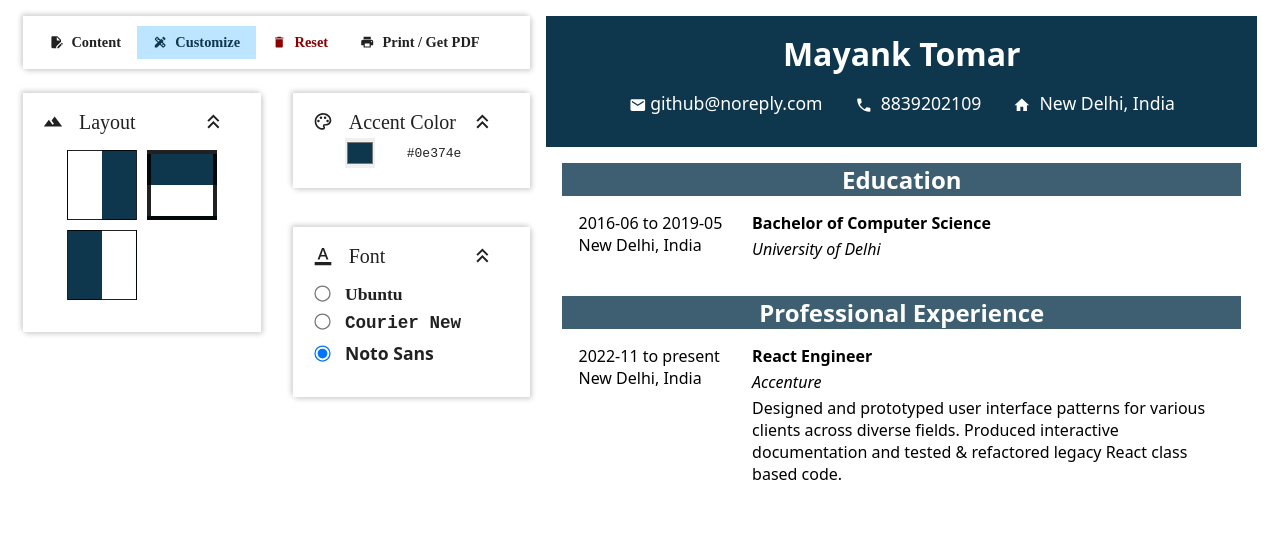
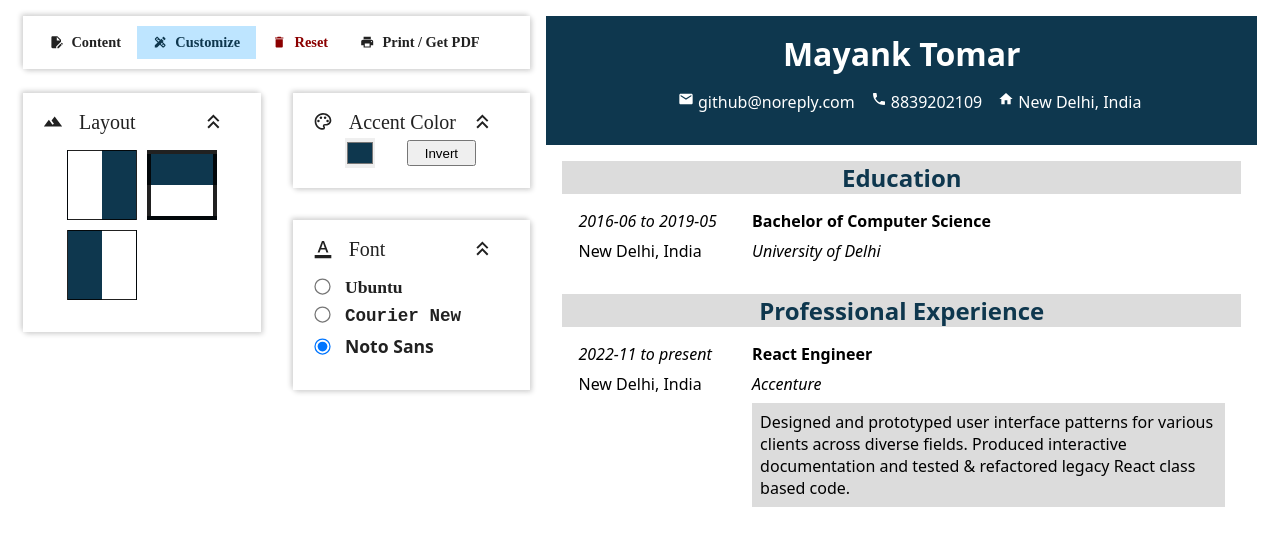
Before and after one commit to mynk-tmr/CV-Builder, a React (Vite) app: page / in a window 1280 px wide. Shown: the top 546 px of the page. Built offline with nearby package versions, Linux system fonts and the light colour scheme.

Commit message:
add(feat) : invert button
Invert colors in resume.

```diff
--- a/src/components/App.jsx
+++ b/src/components/App.jsx
@@ -4,6 +4,7 @@ import CustomizeTab from "./CustomizeTab";
 import Resume from "./Resume/Resume";
 import { useState } from "react";
 import { personalData, educationData, experienceData } from "../assets/data";
+import { useToggle } from "../assets/utils";
 
 export default function App() {
   const [perData, setPersonal] = useState(personalData);
@@ -11,6 +12,7 @@ export default function App() {
   const [expData, setExpData] = useState(experienceData);
   const [activeTab, setActiveTab] = useState(1);
   const [color, setColor] = useState("#0e374e");
+  const [invert, toggleInvert] = useToggle(false);
   const [layout, setLayout] = useState(`"header" "body"`);
   const [font, setFont] = useState("Noto Sans");
 
@@ -53,13 +55,16 @@ export default function App() {
             color,
             layout,
             font,
-            changeColor: (e) => setColor(e.target.value),
+            changeColor: (e) => {
+              if (e.type == "click") toggleInvert();
+              else setColor(e.target.value);
+            },
             changeLayout: (e) => setLayout(e.target.id),
             changeFont: (e) => setFont(e.target.value),
           }}
         />
       )}
-      <Resume {...{perData, eduData, expData, color, font, layout}} />
+      <Resume {...{ perData, eduData, expData, color, invert, font, layout }} />
     </>
   );
 }
--- a/src/components/ColorBox.jsx
+++ b/src/components/ColorBox.jsx
@@ -5,7 +5,9 @@ const ColorBox = ({ color, changeColor }) => (
   <Accordian open={true} head="Accent Color" icon={<ColIco />}>
     <div style={{ display: "flex", alignItems: "center" }}>
       <input type="color" value={color} onChange={changeColor} />
-      <output style={{ fontFamily: "monospace" }}>{color}</output>
+      <button style={{ padding: "0.2rem 1rem" }} onClick={changeColor}>
+        Invert
+      </button>
     </div>
   </Accordian>
 );
--- a/src/components/Resume/Body.jsx
+++ b/src/components/Resume/Body.jsx
@@ -1,10 +1,18 @@
 import InfoSection from "./InfoSection";
 
-export default function Body({ eduData, expData }) {
+export default function Body({ eduData, expData, color, invert }) {
   return (
     <section className="body">
-      <InfoSection head={"Education"} dataset={eduData} />
-      <InfoSection head={"Professional Experience"} dataset={expData} />
+      <InfoSection
+        head={"Education"}
+        dataset={eduData}
+        {...{ color, invert }}
+      />
+      <InfoSection
+        head={"Professional Experience"}
+        dataset={expData}
+        {...{ color, invert }}
+      />
     </section>
   );
 }
--- a/src/components/Resume/InfoSection.jsx
+++ b/src/components/Resume/InfoSection.jsx
@@ -1,9 +1,16 @@
 import StylishPara from "./StylishPara";
 
-export default function InfoSection({ head, dataset }) {
+export default function InfoSection({ head, dataset, color, invert }) {
   return (
     <article className="info-section">
-      <h2>{head}</h2>
+      <h2
+        style={{
+          color: color ,
+          backgroundColor: invert? "black" : "gainsboro",
+          textAlign: "center",
+        }}>
+        {head}
+      </h2>
       {dataset.map((datagroup, index) => (
         <StylishPara key={index} datagroup={datagroup} />
       ))}
--- a/src/components/Resume/Resume.jsx
+++ b/src/components/Resume/Resume.jsx
@@ -2,15 +2,18 @@ import "./resume.css";
 import Header from "./Header";
 import Body from "./Body";
 
-const Resume = ({ perData, eduData, expData, color, font, layout }) => (
+const Resume = ({ perData, eduData, expData, color, invert, font, layout }) => (
   <section
     className="resume-container"
     style={{ gridTemplateAreas: layout, fontFamily: font }}>
     <Header
       details={perData[0].map((val) => val.at(-1))}
-      style={{ backgroundColor: color }}
+      style={{
+        backgroundColor: color,
+        color: invert ? "black" : "white",
+      }}
     />
-    <Body {...{ eduData, expData }} />
+    <Body {...{ eduData, expData, color, invert} } />
   </section>
 );
 
--- a/src/components/Resume/StylishPara.jsx
+++ b/src/components/Resume/StylishPara.jsx
@@ -6,14 +6,15 @@ export default function StylishPara({ datagroup }) {
   return (
     <p className="stylishpara">
       <span>
-        {from} to {to || "present"}
-        <br />
-        {location}
+        <i>
+          {from} to {to || "present"}
+        </i>
+        <span>{location}</span>
       </span>
       <span>
         <b>{role}</b>
         <i>{place}</i>
-        <blockquote>{jobdesc}</blockquote>
+        {jobdesc && <span className="jobdesc">{jobdesc}</span>}
       </span>
     </p>
   );
--- a/src/components/Resume/resume.css
+++ b/src/components/Resume/resume.css
@@ -1,14 +1,12 @@
 .resume-container {
   grid-area: 1/2/-1;
   display: grid;
-  align-content: start;
 
   .header {
     display: grid;
     grid-area: header;
     justify-items: center;
-    color: white;
-    background-color: var(--primary-col);
+    align-content: start;
     padding: 1rem;
 
     h1 {
@@ -17,14 +15,16 @@
 
     svg {
       margin-right: 0.25rem;
-      translate: 0 25%;
+      float: left;
     }
 
     a {
       all: unset;
       display: inline-block;
-      padding: 1rem;
-      font-size: 1.1rem;
+      text-wrap: nowrap;
+      padding: 1rem 0;
+      font-size: 1rem;
+      margin-left: 1rem;
     }
   }
 
@@ -32,26 +32,26 @@
     grid-area: body;
     padding: 1rem;
     color: black;
+    min-width: 500px;
 
     .info-section {
       margin-bottom: 1rem;
 
-      h2 {
-        text-align: center;
-        background-color: var(--primary-col);
-        color: white;
-        opacity: 0.8;
-      }
-
       .stylishpara {
         display: grid;
+        align-items: start;
         grid-template-columns: 1fr 3fr;
         gap: 1rem;
         padding: 1rem;
 
         span {
           display: grid;
-          row-gap: .25rem;
+          row-gap: 0.5rem;
+
+          .jobdesc {
+            background-color: gainsboro;
+            padding: 0.5rem;
+          }
         }
       }
     }
--- a/src/index.css
+++ b/src/index.css
@@ -15,6 +15,8 @@
   padding: 1rem 0.5rem;
   display: grid;
   grid-template: auto 1fr/ 1fr 1.4fr;
+  align-items: start;
+
   column-gap: 1rem;
   color: var(--secondary-col);
 }
```
